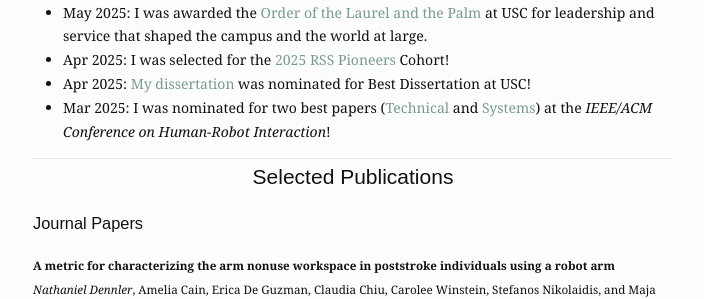
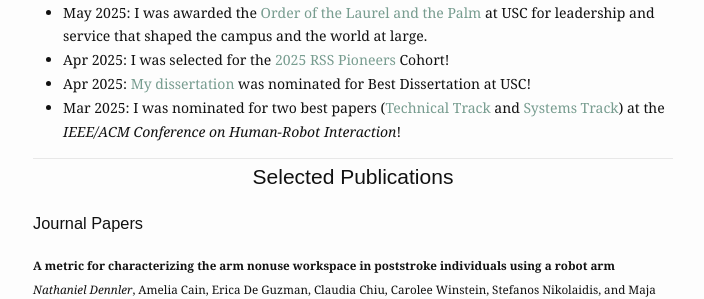
Before and after one commit to ndennler/ndennler.github.io, a Jekyll site: the page built from index.md, in a window 1280 px wide. Shown: the part 793-1092 px from the top of the page, without its empty margins (287-991 px from the left). Built offline with Jekyll 4.4.1, drawn with Linux system fonts in a browser that asks for light colours.

Commit message:
Update nomination details for best papers

```diff
--- a/index.md
+++ b/index.md
@@ -24,7 +24,7 @@ profile_picture:
 - May 2025: I was awarded the [Order of the Laurel and the Palm](https://studentrecognition.usc.edu/the-awards/) at USC for leadership and service that shaped the campus and the world at large.
 - Apr 2025: I was selected for the [2025 RSS Pioneers](https://sites.google.com/view/rsspioneers2025/) Cohort!
 - Apr 2025: [My dissertation](https://digitallibrary.usc.edu/Share/300et24g16gsvbm51yw2u1r3kg11chvt) was nominated for Best Dissertation at USC!
-- Mar 2025: I was nominated for two best papers ([Technical](https://dl.acm.org/doi/10.5555/3721488.3721584) and [Systems](https://dl.acm.org/doi/10.5555/3721488.3721564)) at the _IEEE/ACM Conference on Human-Robot Interaction_!
+- Mar 2025: I was nominated for two best papers ([Technical Track](https://dl.acm.org/doi/10.5555/3721488.3721584) and [Systems Track](https://dl.acm.org/doi/10.5555/3721488.3721564)) at the _IEEE/ACM Conference on Human-Robot Interaction_!
 
 
 <hr style="background-color:#e8e8e8;border:none;height:1px;">
```
